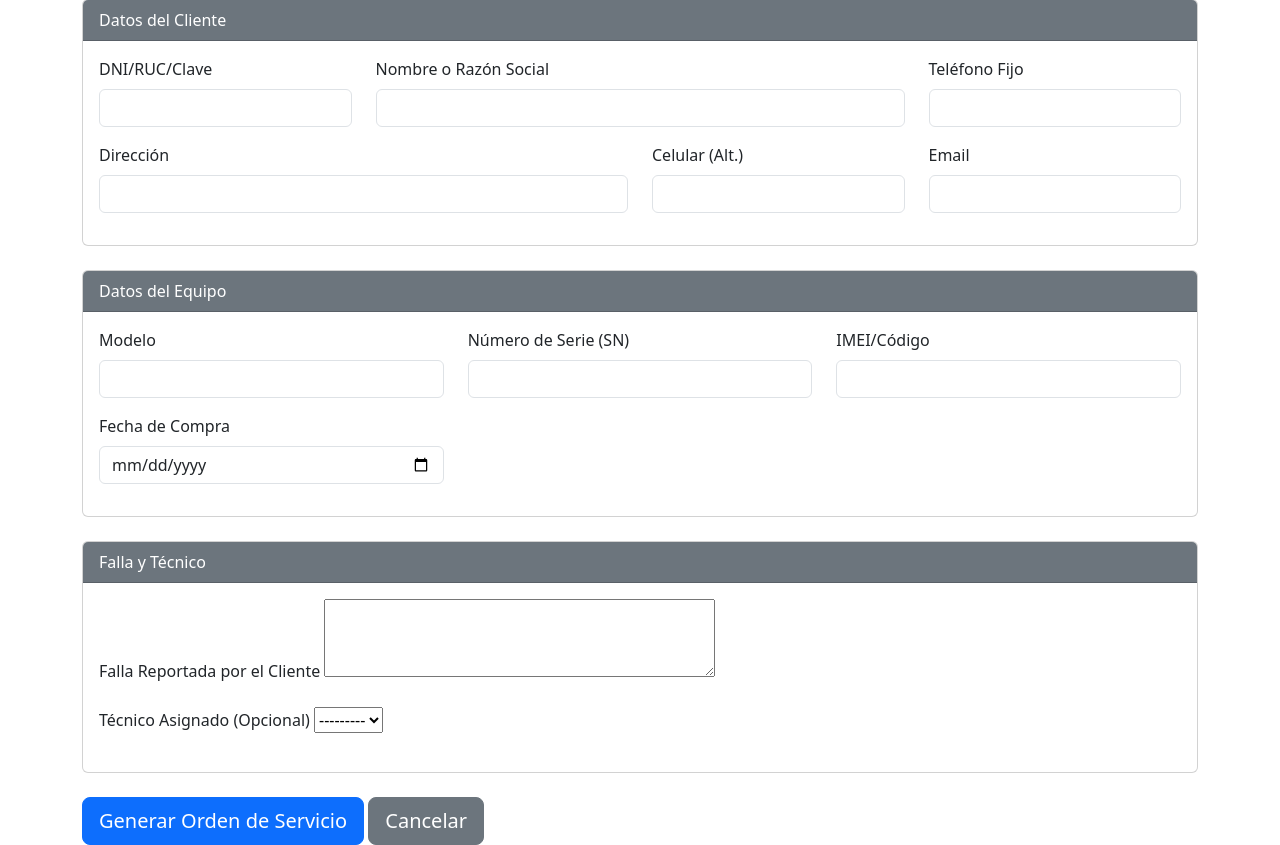
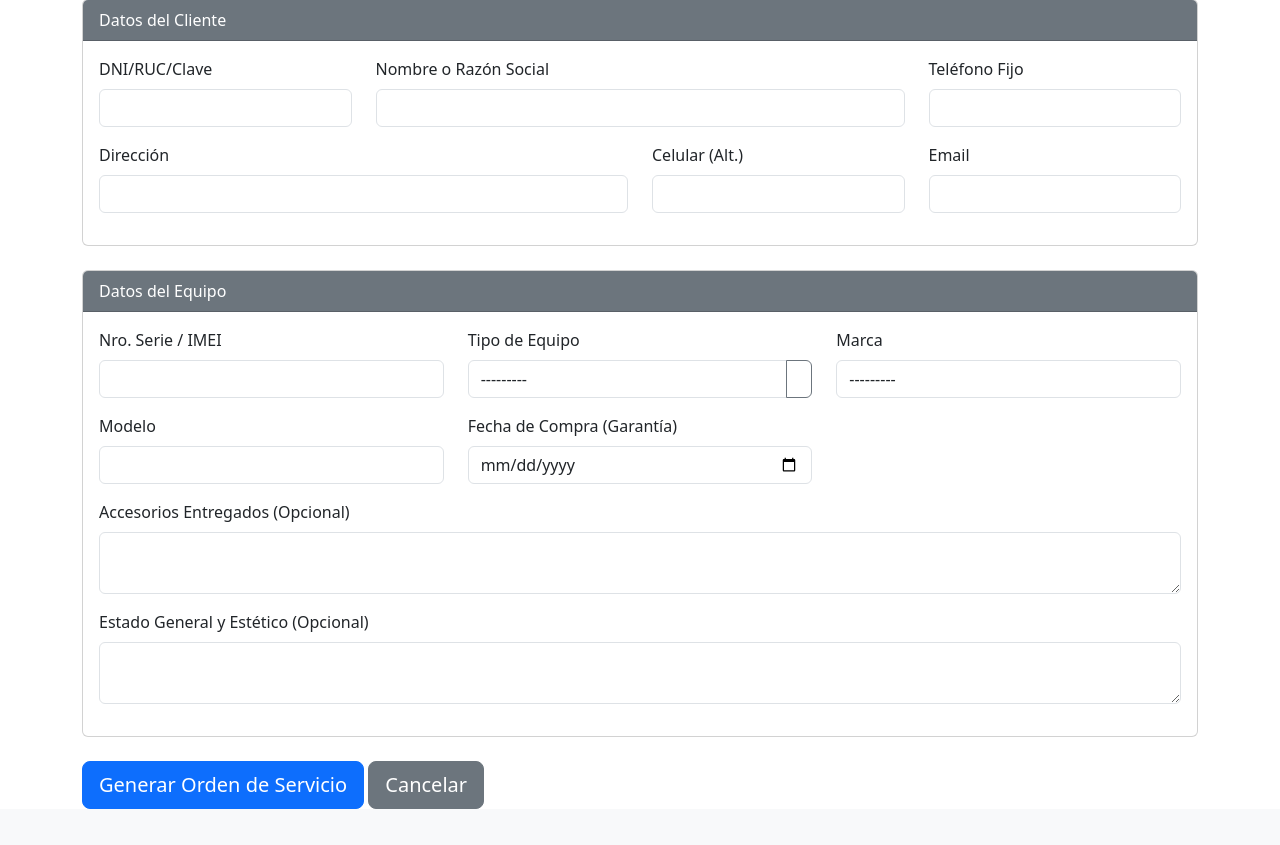
Before and after one commit to Andreswal/progsertec25.2, a Django app: page /servicios/crear/ in a window 1280 px wide. Shown: the part 160-1005 px from the top of the page. After the commit the page ends 969 px from the top, so only its background shows below. Run offline with Django 5.2, Linux system fonts and the light colour scheme; data that the repository does not hold is empty; some libraries are stand-ins or nearby versions.

Commit message:
ajustes en carga de datos de equipo

```diff
--- a/gestion_servicios/forms.py
+++ b/gestion_servicios/forms.py
@@ -2,7 +2,7 @@
 # gestion_servicios/forms.py
 
 from django import forms
-from .models import Cliente, Equipo, Reparacion
+from .models import Cliente, Equipo, Reparacion, TipoEquipo, Marca
 
 # ----------------------------------------------------------------------
 # 1. Formularios de Creación (Recepción)
@@ -24,20 +24,20 @@ class ClienteForm(forms.ModelForm):
             'email': forms.EmailInput(attrs={'class': 'form-control'}), # Nuevo
         }
 
-# Usado en ReparacionCreateView
 class EquipoForm(forms.ModelForm):
-    # NOTA: Cliente NO se incluye porque se asigna en la vista (request.POST no tiene este campo)
     class Meta:
         model = Equipo
-        fields = ['modelo', 'numero_serie', 'imei', 'fecha_compra']
+        fields = ['serie_imei', 'tipo', 'marca', 'modelo', 'accesorios', 'estado_general', 'fecha_compra']
         widgets = {
-             # El cliente necesita ingresar el número de serie
+            'serie_imei': forms.TextInput(attrs={'class': 'form-control', 'id': 'id_serie_imei'}),
+            'tipo': forms.Select(attrs={'class': 'form-control', 'id': 'id_tipo'}), # ID importante para JS
+            'marca': forms.Select(attrs={'class': 'form-control', 'id': 'id_marca'}), # ID importante para JS
             'modelo': forms.TextInput(attrs={'class': 'form-control'}),
-            'numero_serie': forms.TextInput(attrs={'class': 'form-control'}),
-            'imei': forms.TextInput(attrs={'class': 'form-control'}), # Nuevo
-            'fecha_compra': forms.DateInput(attrs={'class': 'form-control', 'type': 'date'}), # Nuevo (Usamos type=date para selector)
+            'accesorios': forms.Textarea(attrs={'class': 'form-control', 'rows': 2}),
+            'estado_general': forms.Textarea(attrs={'class': 'form-control', 'rows': 2}),
+            'fecha_compra': forms.DateInput(attrs={'class': 'form-control', 'type': 'date'}),
+        }
 
-        }
 
 # Usado en ReparacionCreateView
 class ReparacionForm(forms.ModelForm):
@@ -70,3 +70,13 @@ class ReparacionUpdateForm(forms.ModelForm):
         widgets = {
             'informe_tecnico': forms.Textarea(attrs={'rows': 5}),
         }
+
+
+class TipoEquipoForm(forms.ModelForm):
+    """Formulario simple para crear TipoEquipo desde el modal."""
+    class Meta:
+        model = TipoEquipo
+        fields = ['nombre']
+        widgets = {
+             'nombre': forms.TextInput(attrs={'class': 'form-control'})
+        }
--- /dev/null
+++ b/gestion_servicios/static/gestion_servicios/js/garantia.js
@@ -0,0 +1,41 @@
+document.addEventListener('DOMContentLoaded', function() {
+    const fechaCompraInput = document.getElementById('id_fecha_compra');
+    const garantiaStatus = document.getElementById('garantia-status');
+
+    function checkGarantia() {
+        // Asegúrate de que los elementos existen antes de continuar
+        if (!fechaCompraInput || !garantiaStatus) {
+            return;
+        }
+
+        const fechaCompraStr = fechaCompraInput.value;
+        if (!fechaCompraStr) {
+            garantiaStatus.style.display = 'none';
+            return;
+        }
+
+        const fechaCompra = new Date(fechaCompraStr + 'T00:00:00'); // Añadimos 'T00:00:00' para evitar problemas de zona horaria
+        const hoy = new Date();
+
+        // Asumimos una garantía estándar de 1 año (365 días)
+        const fechaLimite = new Date(fechaCompra);
+        fechaLimite.setFullYear(fechaLimite.getFullYear() + 1);
+
+        // La garantía es válida si la fecha límite es mayor o igual a hoy
+        const enGarantia = fechaLimite >= hoy;
+
+        if (enGarantia) {
+            garantiaStatus.style.display = 'inline-block';
+        } else {
+            garantiaStatus.style.display = 'none';
+        }
+    }
+
+    // Ejecutar al cargar la página (útil si ya hay una fecha pre-cargada)
+    checkGarantia();
+
+    // Ejecutar la lógica al cambiar el campo
+    if (fechaCompraInput) {
+        fechaCompraInput.addEventListener('change', checkGarantia);
+    }
+});
--- a/gestion_servicios/templates/gestion_servicios/crear_servicio.html
+++ b/gestion_servicios/templates/gestion_servicios/crear_servicio.html
@@ -79,6 +79,41 @@
                 Datos del Equipo
             </div>
             <div class="card-body">
+
+                <div class="row">
+                    <div class="col-md-4 mb-3">
+                        <label for="{{ equipo_form.serie_imei.id_for_label }}" class="form-label">Nro. Serie / IMEI</label>
+                        {{ equipo_form.serie_imei }}
+                        {% for error in equipo_form.serie_imei.errors %}
+                            <div class="text-danger small">{{ error }}</div>
+                        {% endfor %}
+                    </div>
+
+                    <div class="col-md-4 mb-3">
+                        <label for="{{ equipo_form.tipo.id_for_label }}" class="form-label d-block">Tipo de Equipo</label>
+
+                        <div class="input-group">
+                            {{ equipo_form.tipo }}
+
+                            <button class="btn btn-outline-secondary" type="button" data-bs-toggle="modal" data-bs-target="#modalNuevoTipo" title="Añadir nuevo tipo de equipo">
+                                <i class="fas fa-plus"></i>
+                            </button>
+                        </div>
+
+                        {% for error in equipo_form.tipo.errors %}
+                            <div class="text-danger small">{{ error }}</div>
+                        {% endfor %}
+                    </div>
+
+                    <div class="col-md-4 mb-3">
+                        <label for="{{ equipo_form.marca.id_for_label }}" class="form-label">Marca</label>
+                        {{ equipo_form.marca }}
+                        {% for error in equipo_form.marca.errors %}
+                            <div class="text-danger small">{{ error }}</div>
+                        {% endfor %}
+                    </div>
+                </div>
+
                 <div class="row">
                     <div class="col-md-4 mb-3">
                         <label for="{{ equipo_form.modelo.id_for_label }}" class="form-label">Modelo</label>
@@ -87,49 +122,35 @@
                             <div class="text-danger small">{{ error }}</div>
                         {% endfor %}
                     </div>
+
                     <div class="col-md-4 mb-3">
-                        <label for="{{ equipo_form.numero_serie.id_for_label }}" class="form-label">Número de Serie (SN)</label>
-                        {{ equipo_form.numero_serie }}
-                        {% for error in equipo_form.numero_serie.errors %}
-                            <div class="text-danger small">{{ error }}</div>
-                        {% endfor %}
-                    </div>
-                    <div class="col-md-4 mb-3">
-                        <label for="{{ equipo_form.imei.id_for_label }}" class="form-label">IMEI/Código</label>
-                        {{ equipo_form.imei }}
-                        {% for error in equipo_form.imei.errors %}
-                            <div class="text-danger small">{{ error }}</div>
-                        {% endfor %}
-                    </div>
-                </div>
-                <div class="row">
-                    <div class="col-md-4 mb-3">
-                        <label for="{{ equipo_form.fecha_compra.id_for_label }}" class="form-label">Fecha de Compra</label>
+                        <label for="{{ equipo_form.fecha_compra.id_for_label }}" class="form-label">Fecha de Compra (Garantía)</label>
                         {{ equipo_form.fecha_compra }}
                         {% for error in equipo_form.fecha_compra.errors %}
                             <div class="text-danger small">{{ error }}</div>
                         {% endfor %}
                     </div>
+
+                    <div class="col-md-4 mb-3 align-self-end">
+                        <span id="garantia-status" class="badge bg-warning p-2" style="display:none;">
+                            EQUIPO EN GARANTÍA DE COMPRA
+                        </span>
                     </div>
-            </div>
-        </div>
 
-        <div class="card mb-4">
-            <div class="card-header bg-secondary text-white">
-                Falla y Técnico
-            </div>
-            <div class="card-body">
+                </div>
+
                 <div class="mb-3">
-                    <label for="{{ reparacion_form.falla_reportada.id_for_label }}" class="form-label">Falla Reportada por el Cliente</label>
-                    {{ reparacion_form.falla_reportada }}
-                    {% for error in reparacion_form.falla_reportada.errors %}
+                    <label for="{{ equipo_form.accesorios.id_for_label }}" class="form-label">Accesorios Entregados (Opcional)</label>
+                    {{ equipo_form.accesorios }}
+                    {% for error in equipo_form.accesorios.errors %}
                         <div class="text-danger small">{{ error }}</div>
                     {% endfor %}
                 </div>
+
                 <div class="mb-3">
-                    <label for="{{ reparacion_form.tecnico_asignado.id_for_label }}" class="form-label">Técnico Asignado (Opcional)</label>
-                    {{ reparacion_form.tecnico_asignado }}
-                    {% for error in reparacion_form.tecnico_asignado.errors %}
+                    <label for="{{ equipo_form.estado_general.id_for_label }}" class="form-label">Estado General y Estético (Opcional)</label>
+                    {{ equipo_form.estado_general }}
+                    {% for error in equipo_form.modelo.errors %}
                         <div class="text-danger small">{{ error }}</div>
                     {% endfor %}
                 </div>
@@ -141,6 +162,84 @@
     </form>
 {% endblock %}
 
+
+<div class="modal fade" id="modalNuevoTipo" tabindex="-1" aria-labelledby="modalNuevoTipoLabel" aria-hidden="true">
+    <div class="modal-dialog">
+        <div class="modal-content">
+            <form id="formNuevoTipo" method="post" action="{% url 'guardar_tipo_equipo' %}">
+                {% csrf_token %}
+                <div class="modal-header">
+                    <h5 class="modal-title" id="modalNuevoTipoLabel">Añadir Nuevo Tipo de Equipo</h5>
+                    <button type="button" class="btn-close" data-bs-dismiss="modal" aria-label="Close"></button>
+                </div>
+                <div class="modal-body">
+                    <div class="mb-3">
+                        <label for="nuevo_tipo_nombre" class="form-label">Nombre del Tipo</label>
+                        <input type="text" class="form-control" id="nuevo_tipo_nombre" name="nombre" required>
+                    </div>
+                    <div id="tipo-error-msg" class="text-danger small" style="display:none;"></div>
+                </div>
+                <div class="modal-footer">
+                    <button type="button" class="btn btn-secondary" data-bs-dismiss="modal">Cerrar</button>
+                    <button type="submit" class="btn btn-primary">Guardar Tipo</button>
+                </div>
+            </form>
+        </div>
+    </div>
+</div>
+
+
 {% block scripts %}
 <script src="{% static 'gestion_servicios/js/autocomplete.js' %}"></script>
+<script src="{% static 'gestion_servicios/js/garantia.js' %}"></script>
+
+<script>
+    document.addEventListener('DOMContentLoaded', function() {
+        // --- Lógica de Modal para Tipo de Equipo ---
+        const formNuevoTipo = document.getElementById('formNuevoTipo');
+        const selectTipo = document.getElementById('id_tipo'); // El Select de Tipo de Equipo
+        const modalTipo = new bootstrap.Modal(document.getElementById('modalNuevoTipo'));
+        const errorDivTipo = document.getElementById('tipo-error-msg');
+
+        if (formNuevoTipo) {
+            formNuevoTipo.addEventListener('submit', function(e) {
+                e.preventDefault();
+                errorDivTipo.style.display = 'none';
+
+                fetch(formNuevoTipo.action, {
+                    method: 'POST',
+                    body: new FormData(formNuevoTipo), // Envía los datos del formulario
+                    headers: {
+                        'X-CSRFToken': document.querySelector('[name=csrfmiddlewaretoken]').value
+                    }
+                })
+                .then(response => {
+                    // Si la respuesta no es 2xx (ej. 400 por error de validación)
+                    if (!response.ok) {
+                        return response.json().then(data => { throw data; });
+                    }
+                    return response.json();
+                })
+                .then(data => {
+                    if (data.success) {
+                        // 1. Agregar la nueva opción al SELECT y seleccionarla
+                        const newOption = new Option(data.nombre, data.id, true, true);
+                        selectTipo.add(newOption);
+
+                        // 2. Ocultar el modal y resetear el formulario
+                        modalTipo.hide();
+                        formNuevoTipo.reset();
+                    }
+                })
+                .catch(error => {
+                    console.error('Error al guardar tipo:', error);
+                    // Muestra el error de validación
+                    const msg = error.errors ? error.errors.nombre[0].message : 'Error desconocido al guardar.';
+                    errorDivTipo.textContent = msg;
+                    errorDivTipo.style.display = 'block';
+                });
+            });
+        }
+    });
+</script>
 {% endblock scripts %}
--- a/gestion_servicios/urls.py
+++ b/gestion_servicios/urls.py
@@ -22,5 +22,7 @@ urlpatterns = [
     # URL para la API de búsqueda AJAX/JSON (Nueva línea)
     path('api/buscar_cliente/', views.buscar_cliente_por_clave, name='api_buscar_cliente'),
 
+    # 🌟 NUEVA URL para el modal AJAX
+    path('equipo/guardar-tipo/', views.guardar_tipo_equipo, name='guardar_tipo_equipo'),
 
 ]
--- a/gestion_servicios/views.py
+++ b/gestion_servicios/views.py
@@ -12,6 +12,9 @@ from .models import Cliente, Equipo, Reparacion
 from .forms import ClienteForm, EquipoForm, ReparacionForm, ReparacionUpdateForm
 from django.http import JsonResponse
 from django.views.decorators.http import require_GET
+from .models import TipoEquipo # Asegúrate de importar tu modelo TipoEquipo
+from .forms import TipoEquipoForm # Asegúrate de importar el formulario
+
 
 
 class ReparacionListView(ListView):
@@ -266,3 +269,39 @@ def buscar_cliente_por_clave(request):
         datos_cliente = {'existe': False}
 
     return JsonResponse(datos_cliente)
+
+
+@require_POST # Solo permite peticiones POST
+def guardar_tipo_equipo(request):
+    """
+    Recibe la petición del modal, valida el nombre del nuevo tipo y lo guarda.
+    """
+    form = TipoEquipoForm(request.POST)
+
+    if form.is_valid():
+        try:
+            # 1. Guarda el nuevo tipo en la base de datos
+            tipo = form.save()
+
+            # 2. Devuelve una respuesta JSON al frontend con éxito
+            return JsonResponse({
+                'success': True,
+                'id': tipo.pk,
+                'nombre': tipo.nombre
+            })
+        except Exception as e:
+            # Captura un error de base de datos (ej. UNIQUE constraint si ya existe)
+             return JsonResponse({
+                'success': False,
+                'errors': {'nombre': [{'message': "Este tipo de equipo ya existe.", 'code': 'unique'}]}
+            }, status=400)
+    else:
+        # Devuelve un error de validación con los mensajes del formulario (ej. campo vacío)
+        # form.errors.as_json() es útil, pero para simplicidad, extraemos solo el mensaje del campo 'nombre'.
+        error_data = form.errors.as_data()
+        nombre_error_message = str(error_data['nombre'][0].message) if 'nombre' in error_data else "Error de validación."
+
+        return JsonResponse({
+            'success': False,
+            'errors': {'nombre': [{'message': nombre_error_message, 'code': 'invalid'}]}
+        }, status=400) # El código 400 (Bad Request) es clave para el JS
```
Also changed, not shown: gestion_servicios/models.py (+88 -27 lines), db.sqlite3, gestion_servicios/migrations/0001_initial.py, gestion_servicios/migrations/0002_alter_equipo_imei.py (deleted).
